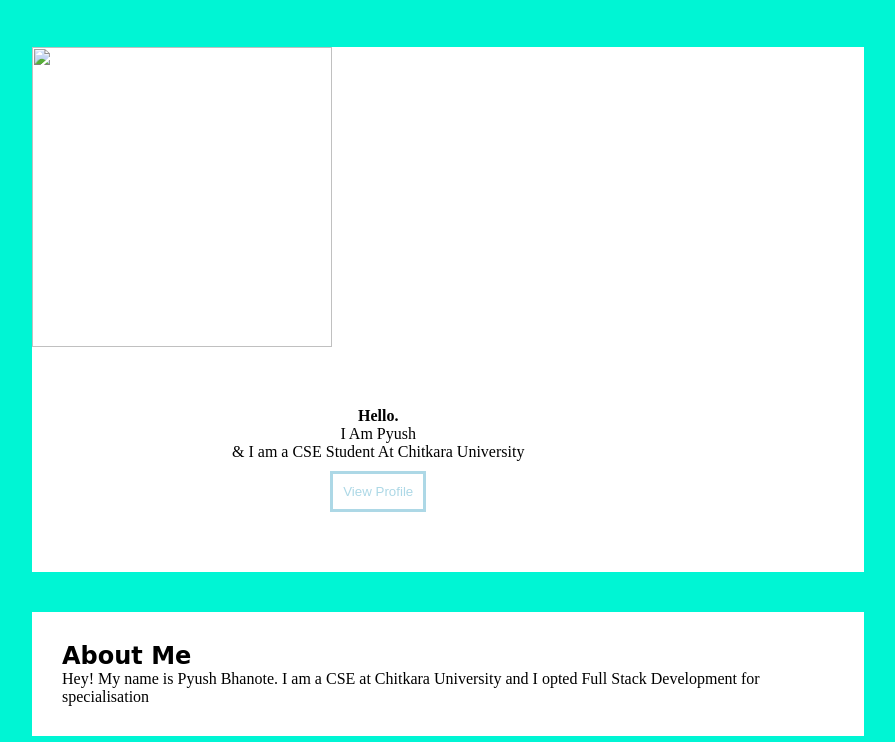
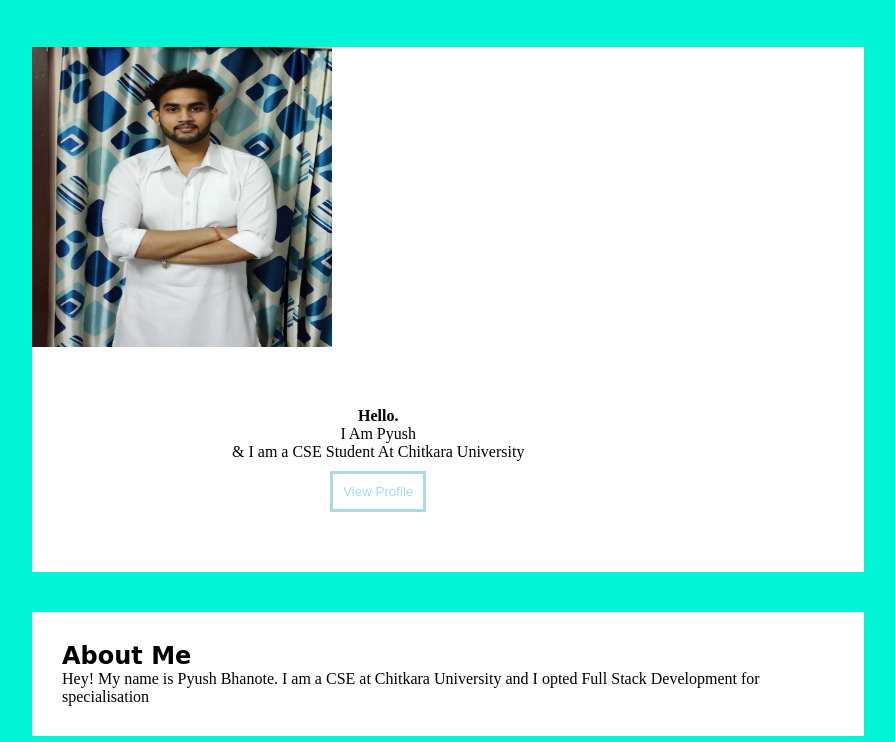
Before and after one commit to Pyush6/web5, a plain HTML site: page index.html in a window 1280 px wide. Shown: the part 58-800 px from the top of the page, without its empty margins (192-1087 px from the left). Drawn offline with Linux system fonts and the light colour scheme; a web font is replaced by a local one.

```diff
--- a/index.html
+++ b/index.html
@@ -27,7 +27,7 @@
             </ul>
         </div>
         <div id="first" class="f2div all">
-            <img src="C:\Users\pyush\OneDrive\Desktop\pyush\IMG-20201114-WA0012.jpg" alt="">
+            <img src="pics/IMG-20201114-WA0018.jpg" alt="">
             <div class="idiv">
                 <p><b>Hello.</b><br>
                     I Am Pyush<br>
```
Also changed, not shown: pics/IMG-20201114-WA0018.jpg (added).
